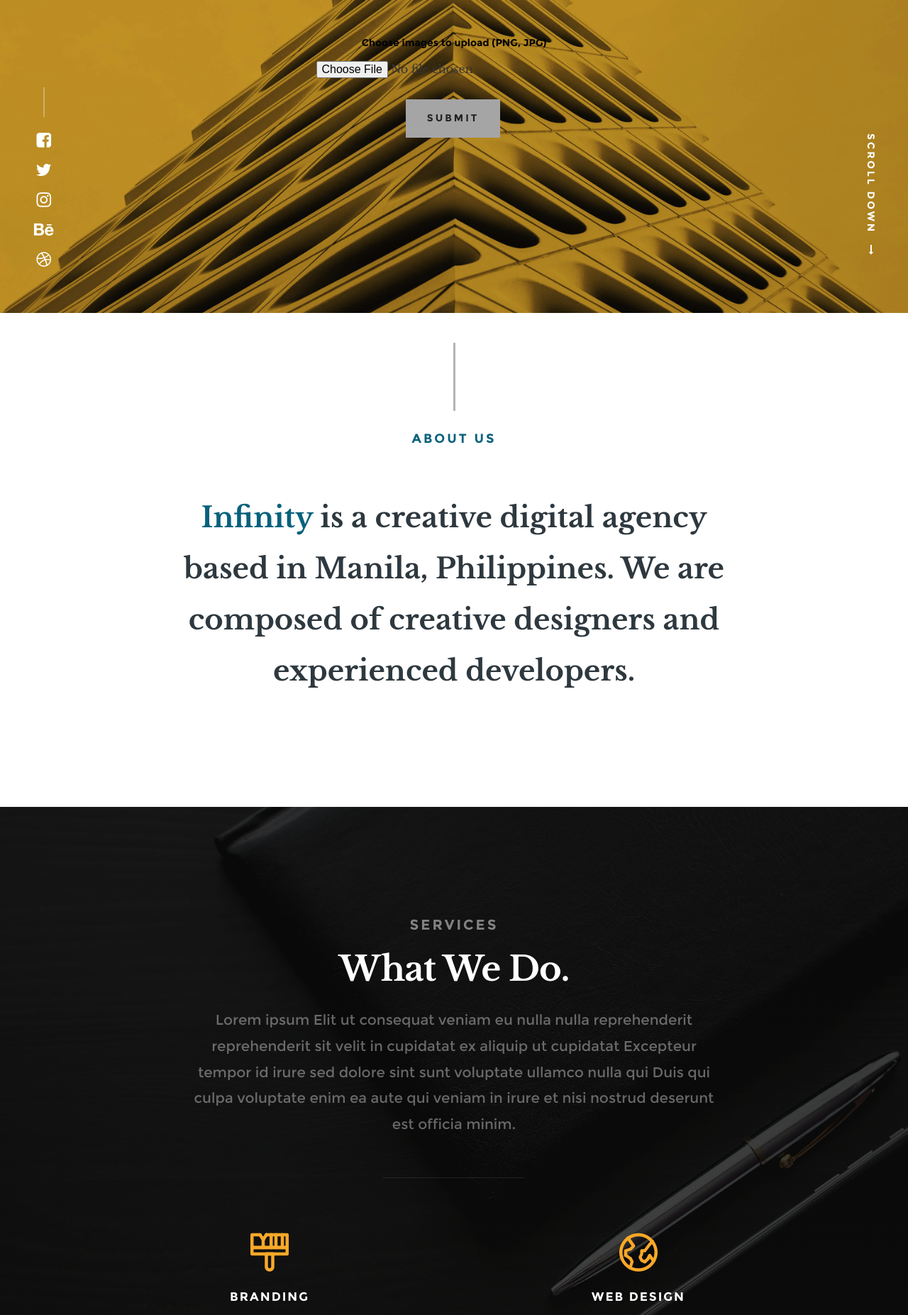
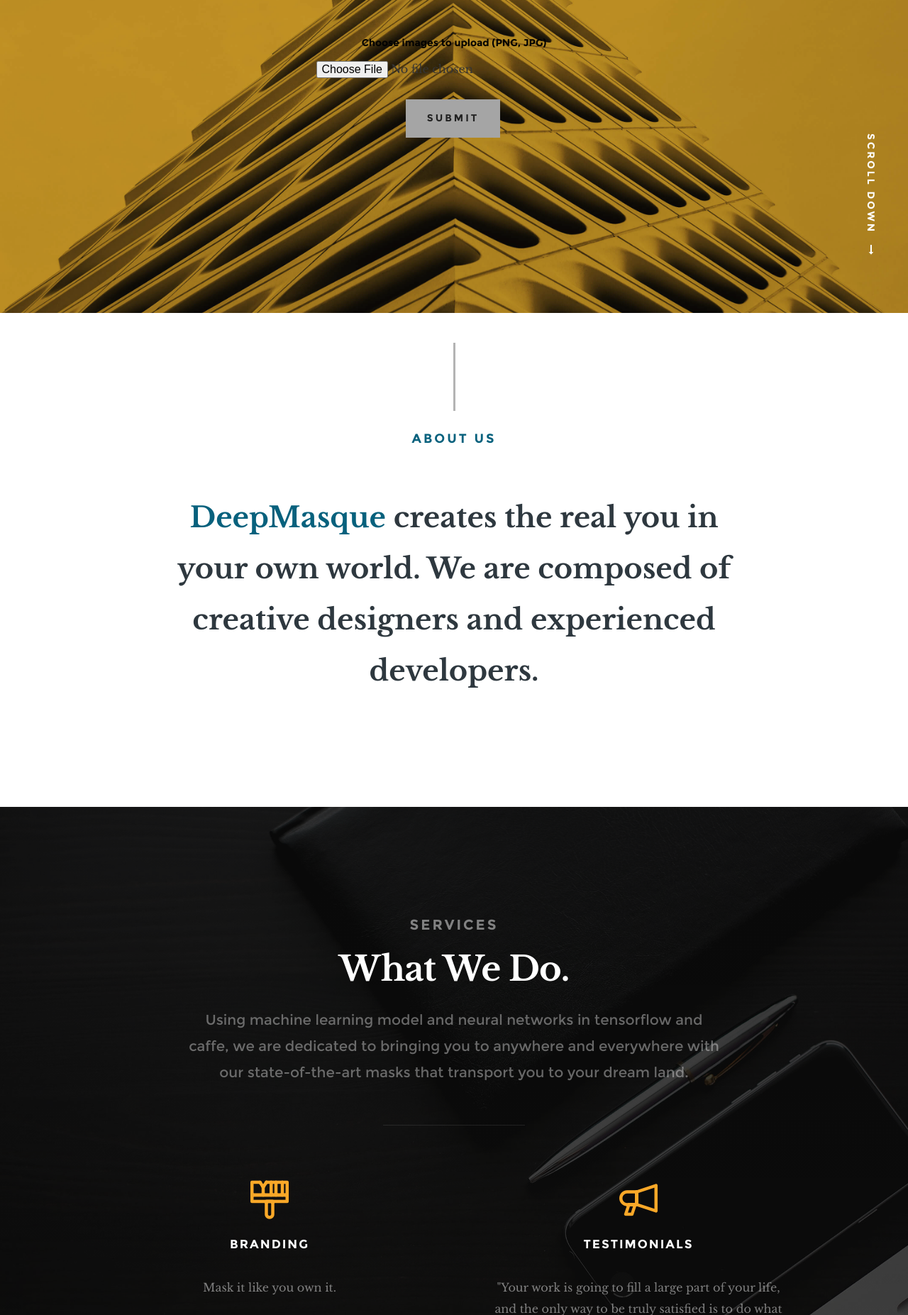
Before and after one commit to spianks/IEOR135_website, a Flask app: page / in a window 1280 px wide. Shown: the part 363-2216 px from the top of the page at 71% size. Run offline with Flask 2, Linux system fonts and the light colour scheme; some web fonts are replaced.

Commit message:
change some text

```diff
--- a/templates/index.html
+++ b/templates/index.html
@@ -115,23 +115,6 @@
 		   </div> <!-- end home-content-tablecell -->
 		</div> <!-- end home-content-table -->
 
-		<ul class="home-social-list">
-	      <li class="animate-intro">
-	        	<a href="#"><i class="fa fa-facebook-square"></i></a>
-	      </li>
-	      <li class="animate-intro">
-	        	<a href="#"><i class="fa fa-twitter"></i></a>
-	      </li>
-	      <li class="animate-intro">
-	        	<a href="#"><i class="fa fa-instagram"></i></a>
-	      </li>
-         <li class="animate-intro">
-           	<a href="#"><i class="fa fa-behance"></i></a>
-         </li>
-	      <li class="animate-intro">
-	        	<a href="#"><i class="fa fa-dribbble"></i></a>
-	      </li>
-	   </ul> <!-- end home-social-list -->
 
 		<div class="scrolldown">
 			<a href="#about" class="scroll-icon smoothscroll">
@@ -154,7 +137,7 @@
 
 				<div class="intro">
 					<h3 class="animate-this">About Us</h3>
-	   			<p class="lead animate-this"><span>Infinity</span> is a creative digital agency based in Manila, Philippines. We are composed of creative designers and experienced developers.</p>
+	   			<p class="lead animate-this"><span>DeepMasque</span> creates the real you in your own world. We are composed of creative designers and experienced developers.</p>
 				</div>
 
    		</div> <!-- end col-full  -->
@@ -176,7 +159,7 @@
    				<h3>Services</h3>
    			   <h1>What We Do.</h1>
 
-   			   <p class="lead">Lorem ipsum Elit ut consequat veniam eu nulla nulla reprehenderit reprehenderit sit velit in cupidatat ex aliquip ut cupidatat Excepteur tempor id irure sed dolore sint sunt voluptate ullamco nulla qui Duis qui culpa voluptate enim ea aute qui veniam in irure et nisi nostrud deserunt est officia minim.</p>
+   			   <p class="lead">Using machine learning model and neural networks in tensorflow and caffe, we are dedicated to bringing you to anywhere and everywhere with our state-of-the-art masks that transport you to your dream land.</p>
 
    	   </div> <!-- end col-full -->
    	</div> <!-- end row -->
@@ -192,48 +175,42 @@
 	            <div class="service-content">
 	            	<h3 class="h05">Branding</h3>
 
-		            <p>Sed ut perspiciatis unde omnis iste natus error sit voluptatem accusantium doloremque laudantium, totam rem aperiam, eaque ipsa quae ab illo inventore veritatis et quasi architecto beatae vitae dicta sunt explicabo. Nemo enim ipsam voluptatem quia voluptas sit aspernatur aut odit aut fugit.
+		            <p>Mask it like you own it.
 	         		</p>
 	         	</div>
 
 				</div> <!-- end bgrid -->
 
-				<div class="bgrid service-item animate-this">
 
-					<span class="icon"><i class="icon-earth"></i></span>
 
-	            <div class="service-content">
-	            	<h3 class="h05">Web Design</h3>
-
-		            <p>Sed ut perspiciatis unde omnis iste natus error sit voluptatem accusantium doloremque laudantium, totam rem aperiam, eaque ipsa quae ab illo inventore veritatis et quasi architecto beatae vitae dicta sunt explicabo. Nemo enim ipsam voluptatem quia voluptas sit aspernatur aut odit aut fugit.
-	         		</p>
-	            </div>
-
-			   </div> <!-- end bgrid -->
-
-			   <div class="bgrid service-item animate-this">
-
-			   	<span class="icon"><i class="icon-lego-block"></i></span>
-
-	            <div class="service-content">
-	            	<h3 class="h05">Web Development</h3>
-
-		            <p>Sed ut perspiciatis unde omnis iste natus error sit voluptatem accusantium doloremque laudantium, totam rem aperiam, eaque ipsa quae ab illo inventore veritatis et quasi architecto beatae vitae dicta sunt explicabo. Nemo enim ipsam voluptatem quia voluptas sit aspernatur aut odit aut fugit.
-	        			</p>
-	            </div>
-
-			   </div> <!-- end bgrid -->
 
 				<div class="bgrid service-item animate-this">
 
 					<span class="icon"><i class="icon-megaphone"></i></span>
 
 	            <div class="service-content">
-	            	<h3 class="h05">Marketing</h3>
+	            	<h3 class="h05">Testimonials</h3>
 
-		            <p>Sed ut perspiciatis unde omnis iste natus error sit voluptatem accusantium doloremque laudantium, totam rem aperiam, eaque ipsa quae ab illo inventore veritatis et quasi architecto beatae vitae dicta sunt explicabo. Nemo enim ipsam voluptatem quia voluptas sit aspernatur aut odit aut fugit.
-	         		</p>
+
+
+
+		            <p>"Your work is going to fill a large part of your life, and the only way to be truly satisfied is to do what you believe is great work. And the only way to do great work is to love what you do."</p>
 	            </div>
+
+
+
+
+            			<ul class="slides">
+
+               				<li>
+			                  <p>
+			                  Your work is going to fill a large part of your life, and the only way to be truly satisfied is
+			                  to do what you believe is great work. And the only way to do great work is to love what you do.
+			                  If you haven't found it yet, keep looking. Don't settle. As with all matters of the heart, you'll know when you find it.
+			                  </p>
+			                 </li>
+			             </ul>
+
 
 				</div> <!-- end bgrid -->
 
```
